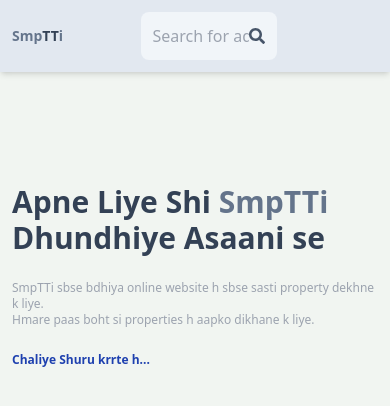
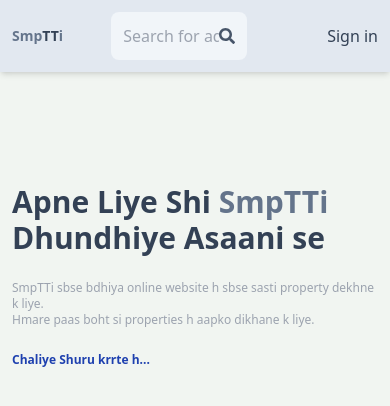
Before and after one commit to gargvarunjec/SmpTTi, a React (Vite) app in the folder client/: page / in a window 390 px wide. Shown: the top 406 px of the page. Built offline with nearby package versions, Linux system fonts and the light colour scheme; no server answers.

Commit message:
Corrected hidden Signin button

```diff
--- a/client/src/components/Header.jsx
+++ b/client/src/components/Header.jsx
@@ -25,7 +25,7 @@ export default function Header() {
   return (
     <header className="bg-slate-200 shadow-md">
       <div className="flex justify-between items-center max-w-6xl mx-auto p-3">
-        <h1 className="font-bold text-sm sm:text-xl">
+        <h1 className="font-bold text-sm sm:text-xl flex flex-wrap">
           <Link to="/">
             <span className="text-slate-500">Smp</span>
             <span className="text-slate-700">TT</span>
@@ -47,7 +47,7 @@ export default function Header() {
             <FaSearch className="text-slate-600" />
           </button>
         </form>
-        <ul className="flex gap-3">
+        <ul className="flex gap-4">
           <Link to="/">
             <li className="hidden sm:inline hover:underline text-slate-700">
               Home
@@ -66,9 +66,7 @@ export default function Header() {
                 alt="Profile"
               />
             ) : (
-              <li className="hidden sm:inline hover:underline text-slate-700">
-                Sign in
-              </li>
+              <li className="hover:underline text-slate-700">Sign in</li>
             )}
           </Link>
         </ul>
```
